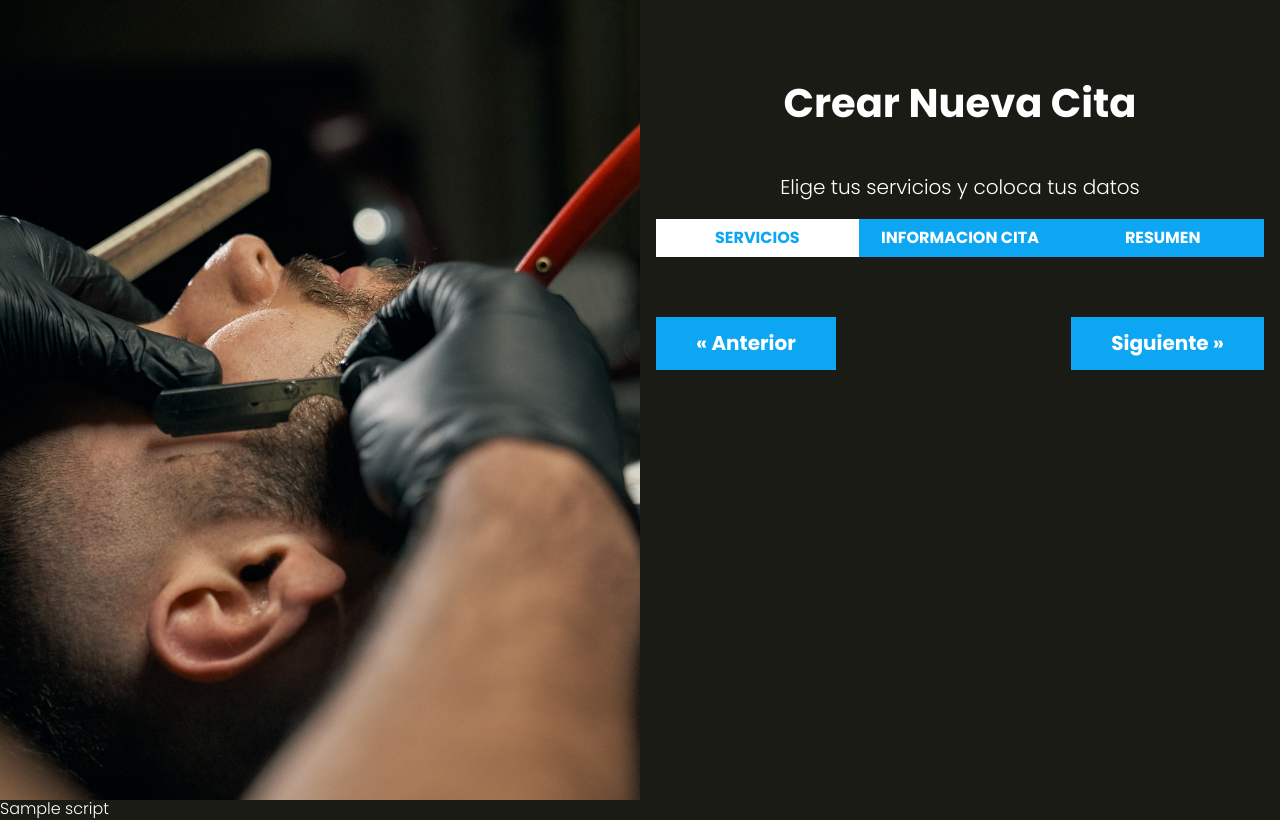
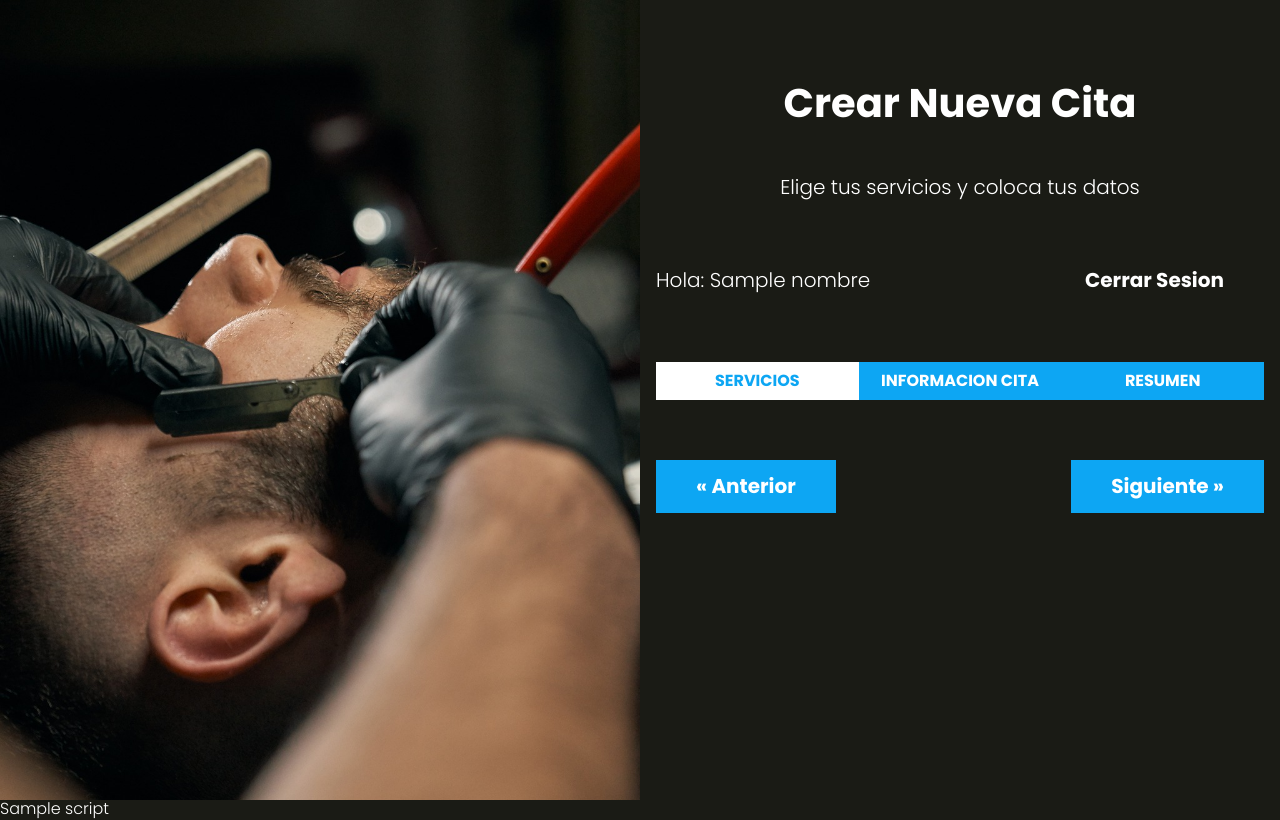
Before and after one commit to AdrianHernandezll/AppSalon_PHP_MVC_JS_SASS, a PHP site: the page made by views/cita/index.php in a window 1280 px wide. Run offline with PHP 8.4, Linux system fonts and the light colour scheme; the template is opened without the code that fills it: most values are stand-ins (such as "Sample title", 1, 10 or a date in 2020).

Commit message:
integrando al html logout

```diff
--- a/views/cita/index.php
+++ b/views/cita/index.php
@@ -1,5 +1,11 @@
 <h1 class="nombre-pagina">Crear Nueva Cita</h1>
 <p class="descripcion-pagina">Elige tus servicios y coloca tus datos</p>
+
+<div class="barra">
+     <p>Hola: <?php echo $nombre ?? '' ?></p>
+
+     <a href="/logout" class="boton">Cerrar Sesion</a>
+</div>
 
 <div id="app">
      <nav class="tabs">
```
